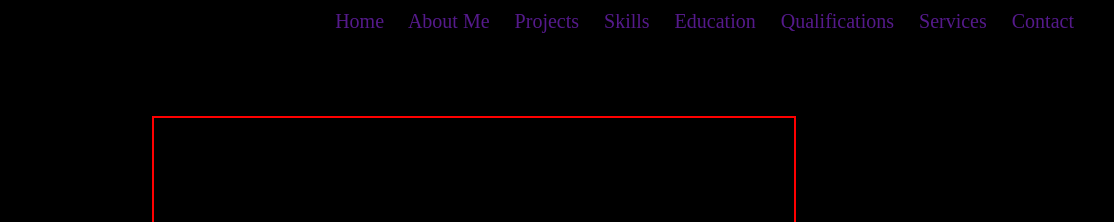
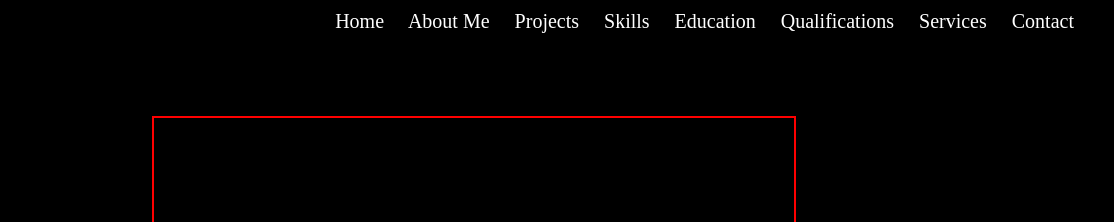
Before and after one commit to Dev-Dolawatta/myPortfolio, a plain HTML site: page index.html in a window 1280 px wide. Shown: the top 222 px of the page, 166-1280 px from the left. Drawn offline with Linux system fonts and the light colour scheme.

Commit message:
change nav tag color

```diff
--- a/style.css
+++ b/style.css
@@ -15,6 +15,11 @@
     font-size: 20px;
     color: white;
 
+}
+/*-----------------------------------------------------------------------------*/
+/*catching a tags */
+#navigationBtn>a{
+    color: white;
 }
 /*-----------------------------------------------------------------------------*/
 /*positioning img*/
```
